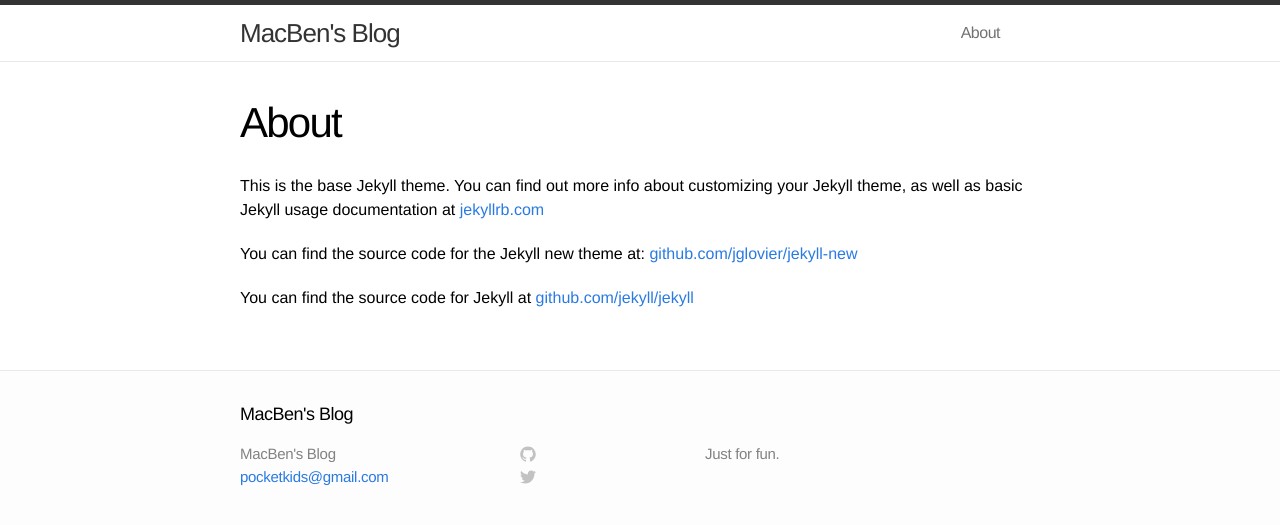
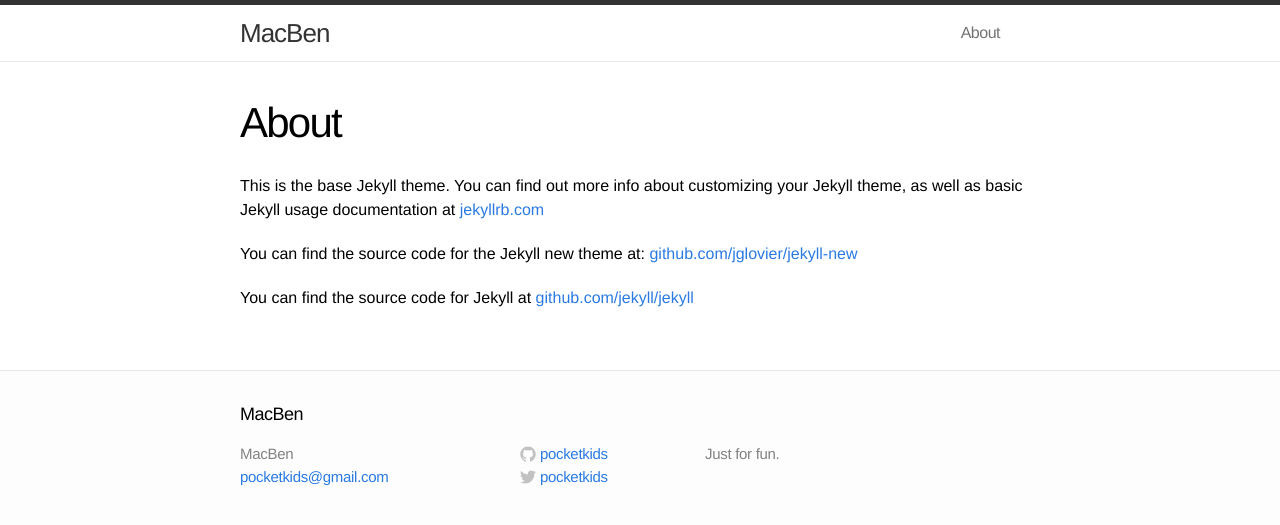
Before and after one commit to pocketkids/pocketkids.github.io, a Jekyll site: the page built from about.md, in a window 1280 px wide. Shown: the top 525 px of the page. Built offline with Jekyll 4.4.1, drawn with Linux system fonts in a browser that asks for light colours.

Commit message:
change the username

```diff
--- a/_config.yml
+++ b/_config.yml
@@ -1,5 +1,6 @@
 # Site settings
-title: MacBen's Blog
+title: MacBen
+username: pocketkids
 email: pocketkids@gmail.com
 description: "Just for fun."
 baseurl: ""
```
